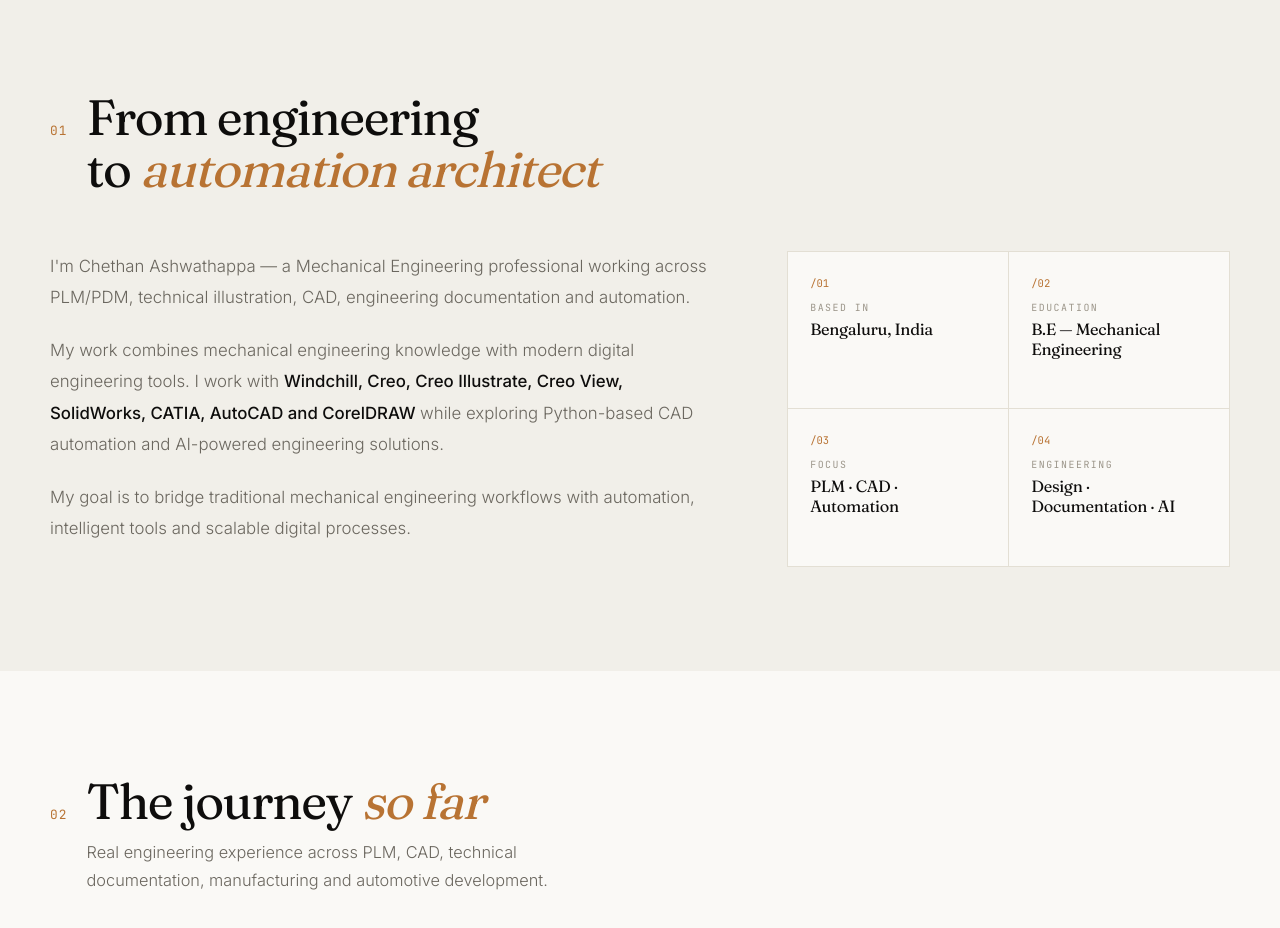
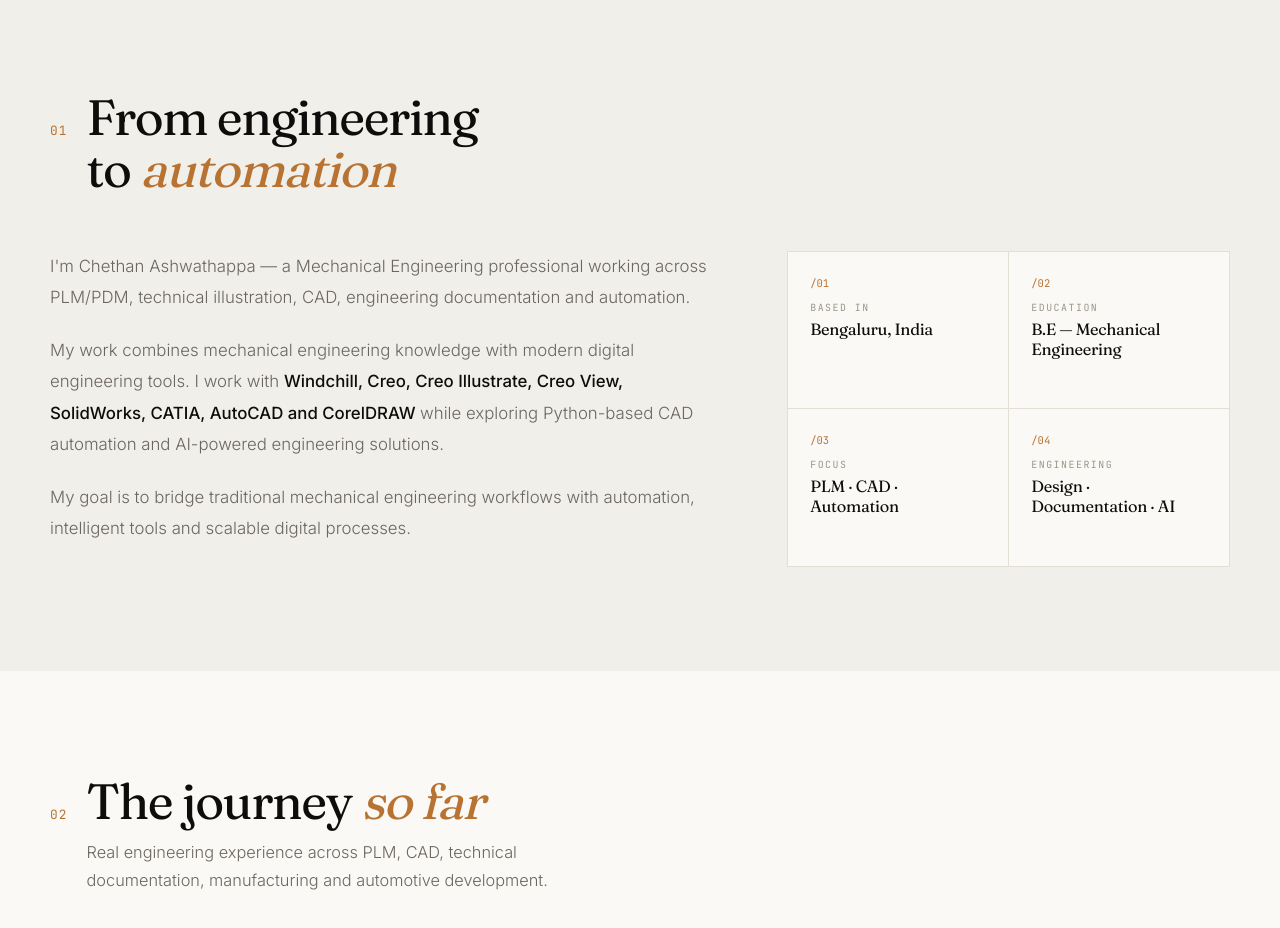
Before and after one commit to chethan1236/portfolio, a plain HTML site: page index.html in a window 1280 px wide. Shown: the part 880-1808 px from the top of the page. Drawn offline with Linux system fonts and the light colour scheme.

Commit message:
Change 'automation architect' to 'automation'

```diff
--- a/index.html
+++ b/index.html
@@ -1376,7 +1376,7 @@
 
             <h2 class="section-heading">
               From engineering<br>
-              to <em>automation architect</em>
+              to <em>automation</em>
             </h2>
 
           </div>
```
